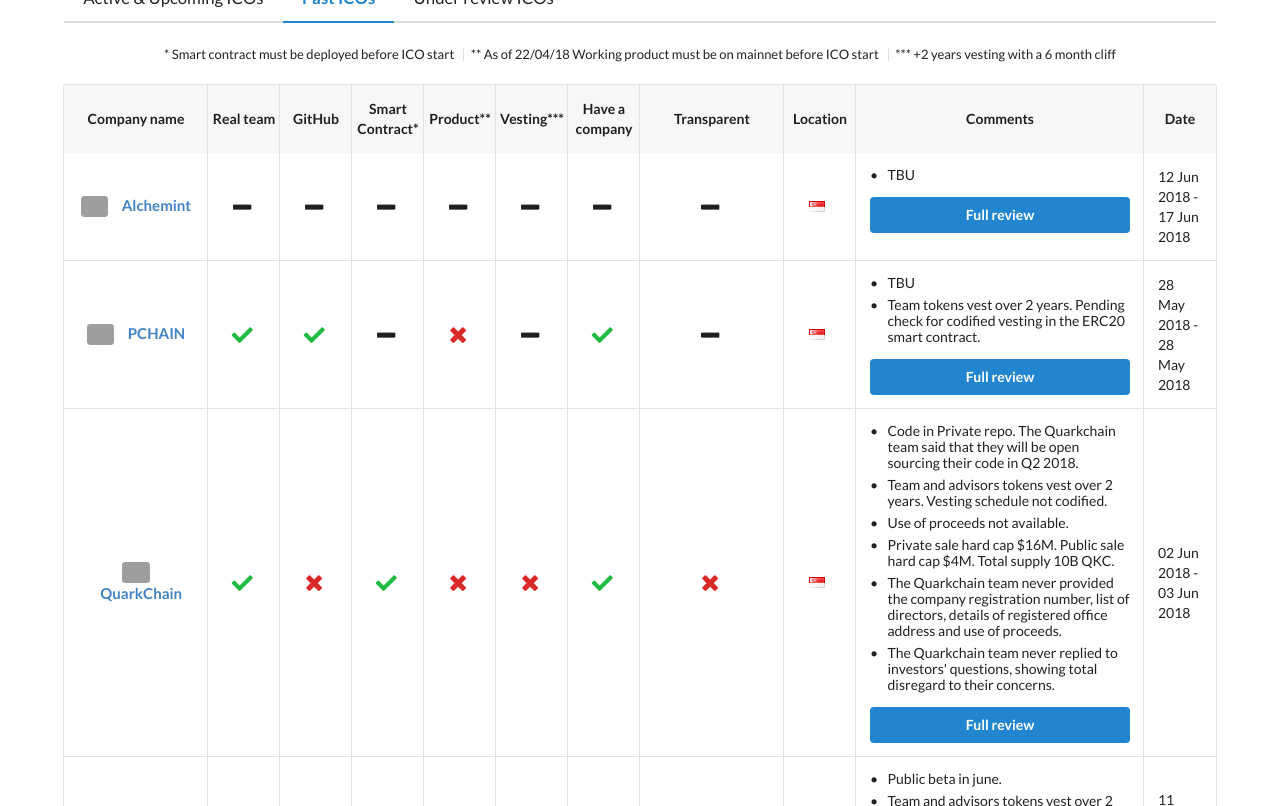
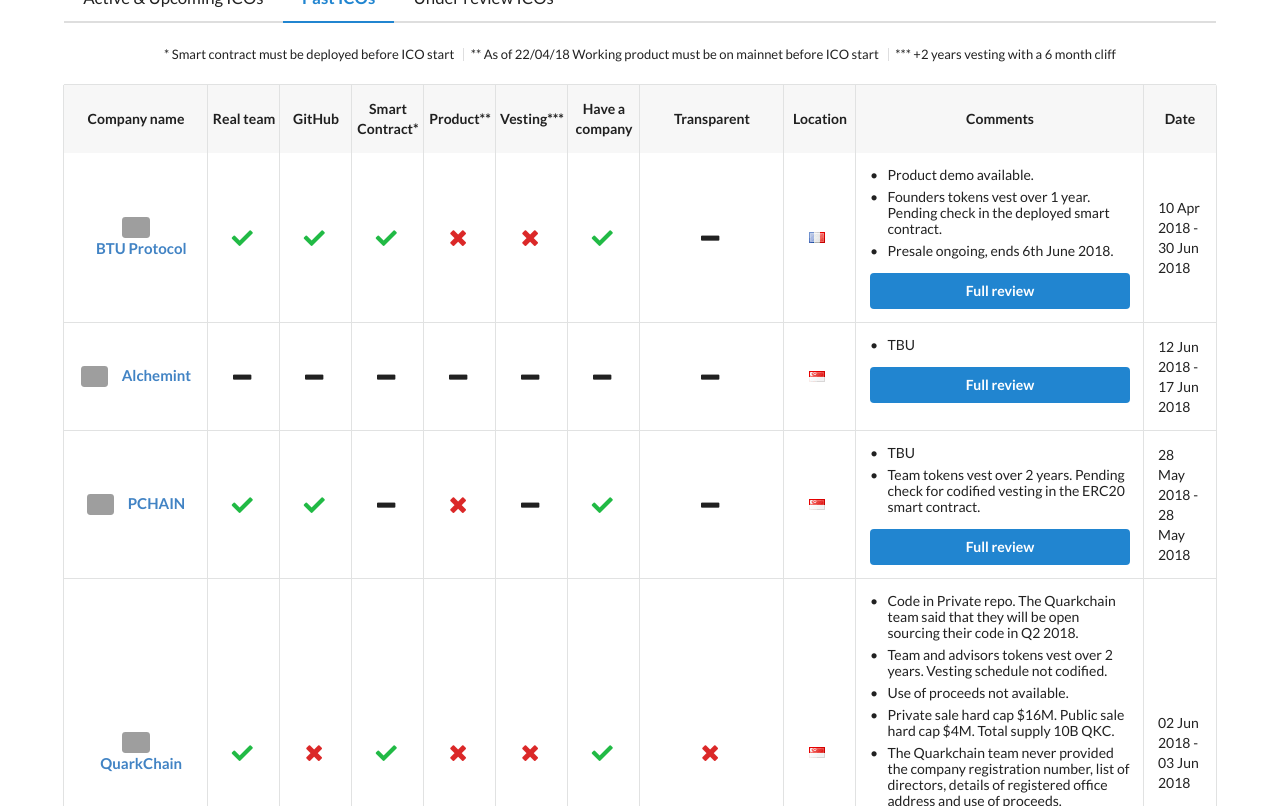
Before and after one commit to ico-check/ico-check, a Jekyll site: the page built from past.md, in a window 1280 px wide and 900 px high, scrolled down 563 px, cut to the strip 94-900 px from the top of the window. Built offline with Jekyll 4.4.1, drawn with Linux system fonts in a browser that asks for light colours; nearby versions of some CDN libraries; grey boxes are pictures that could not be loaded.

Commit message:
68-btuprotocol-ico-check
Moved from Active ICOs

```diff
--- a/_data/past-icos.yml
+++ b/_data/past-icos.yml
@@ -1,3 +1,23 @@
+- name: BTU Protocol
+  image: https://i.imgur.com/VQYBAXR.jpg
+  url: https://www.btu-protocol.com/en/
+  real_team: true
+  github: true
+  smart_contract: true
+  product: false
+  min_vesting: false
+  have_company: true
+  transparent:
+  location: France
+  comments:
+    - content: Product demo available.
+    - content: Founders tokens vest over 1 year. Pending check in the deployed smart contract.
+    - content: Presale ongoing, ends 6th June 2018.
+  ico_start_date: 2018-04-10T11:00:00Z
+  ico_end_date: 2018-06-30T11:00:00Z
+  safe:
+  issue_url: https://github.com/ico-check/ico-check/issues/101
+
 - name: Alchemint
   image: https://i.imgur.com/HUSHnS5.jpg
   url: http://alchemint.io/
```
